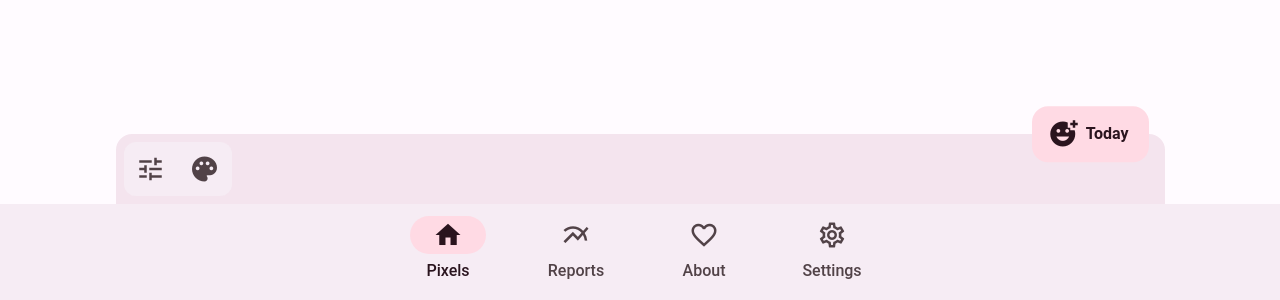
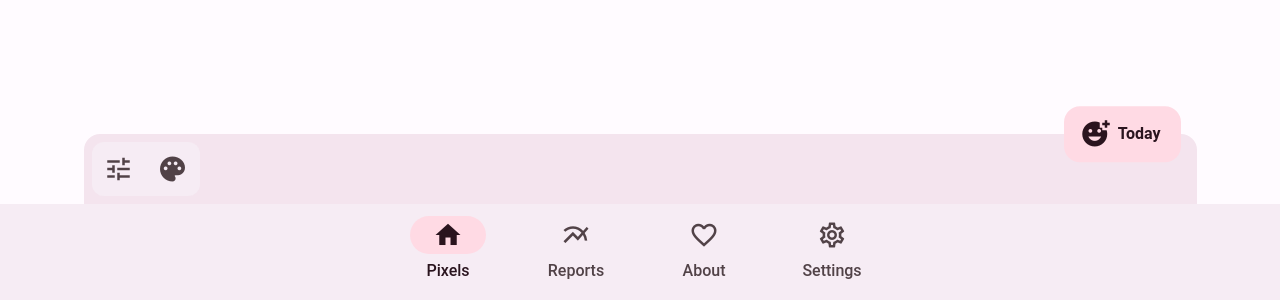
Before and after one commit to resultfulness/pixels-web, a SvelteKit app: page / in a window 1280 px wide. Shown: the part 500-800 px from the top of the page. Built offline with nearby package versions, Linux system fonts and the light colour scheme; a small style sheet from the web is missing.

Commit message:
fix bottom bar spacing on larger screens

```diff
--- a/src/routes/(app)/(home)/HomeActionsBar.svelte
+++ b/src/routes/(app)/(home)/HomeActionsBar.svelte
@@ -20,12 +20,12 @@
     right: 0;
     bottom: 6rem;
     left: 0;
-    z-index: 999999;
+    z-index: 99;
     margin-inline: auto;
     border-top-left-radius: 1rem;
     border-top-right-radius: 1rem;
     padding: 0.5rem;
-    max-width: 1049px;
+    width: min(100%, 1049px + 4rem);
     background-color: var(--clr-bar-bg-secondary);
   }
 
```
